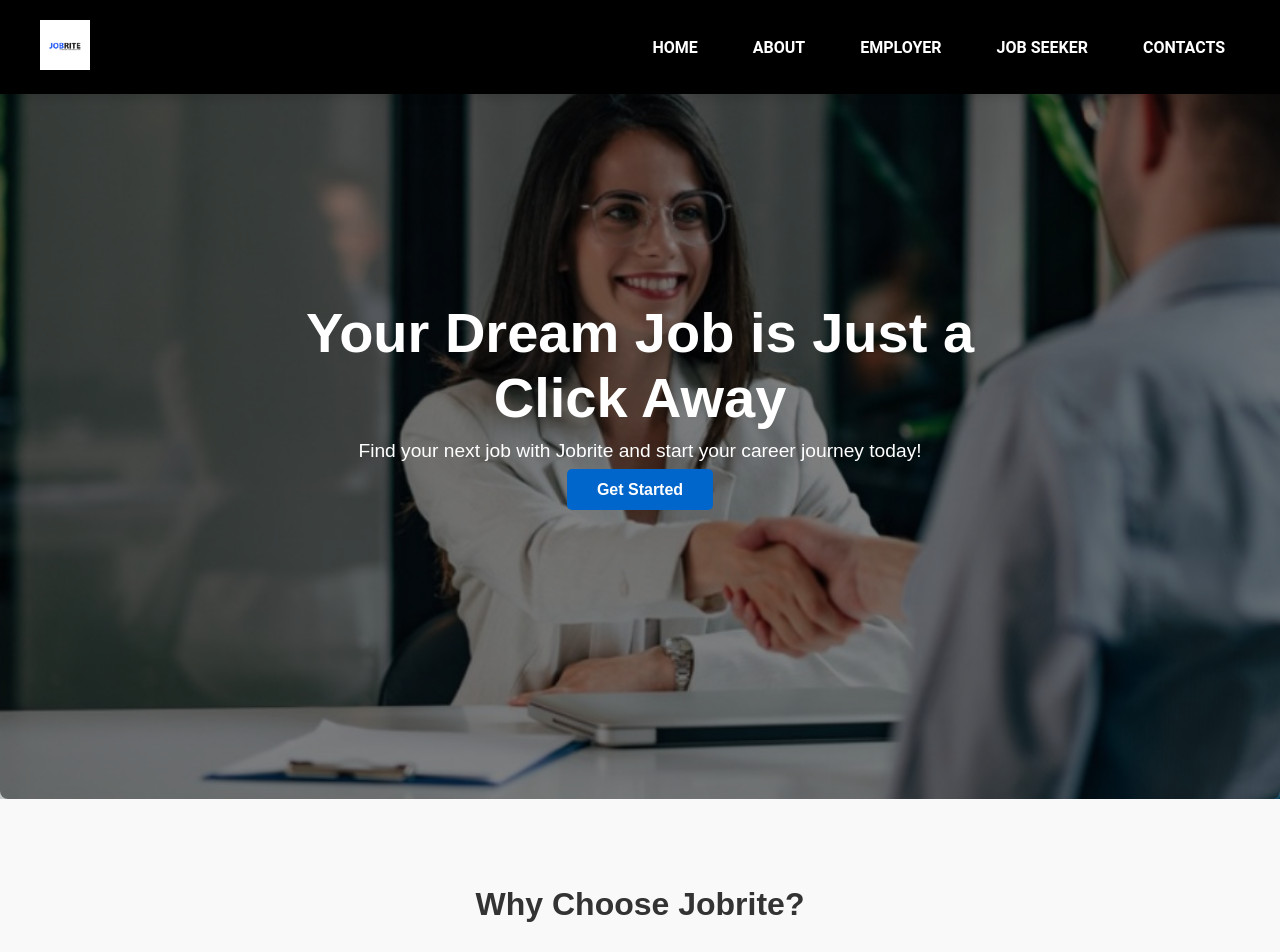
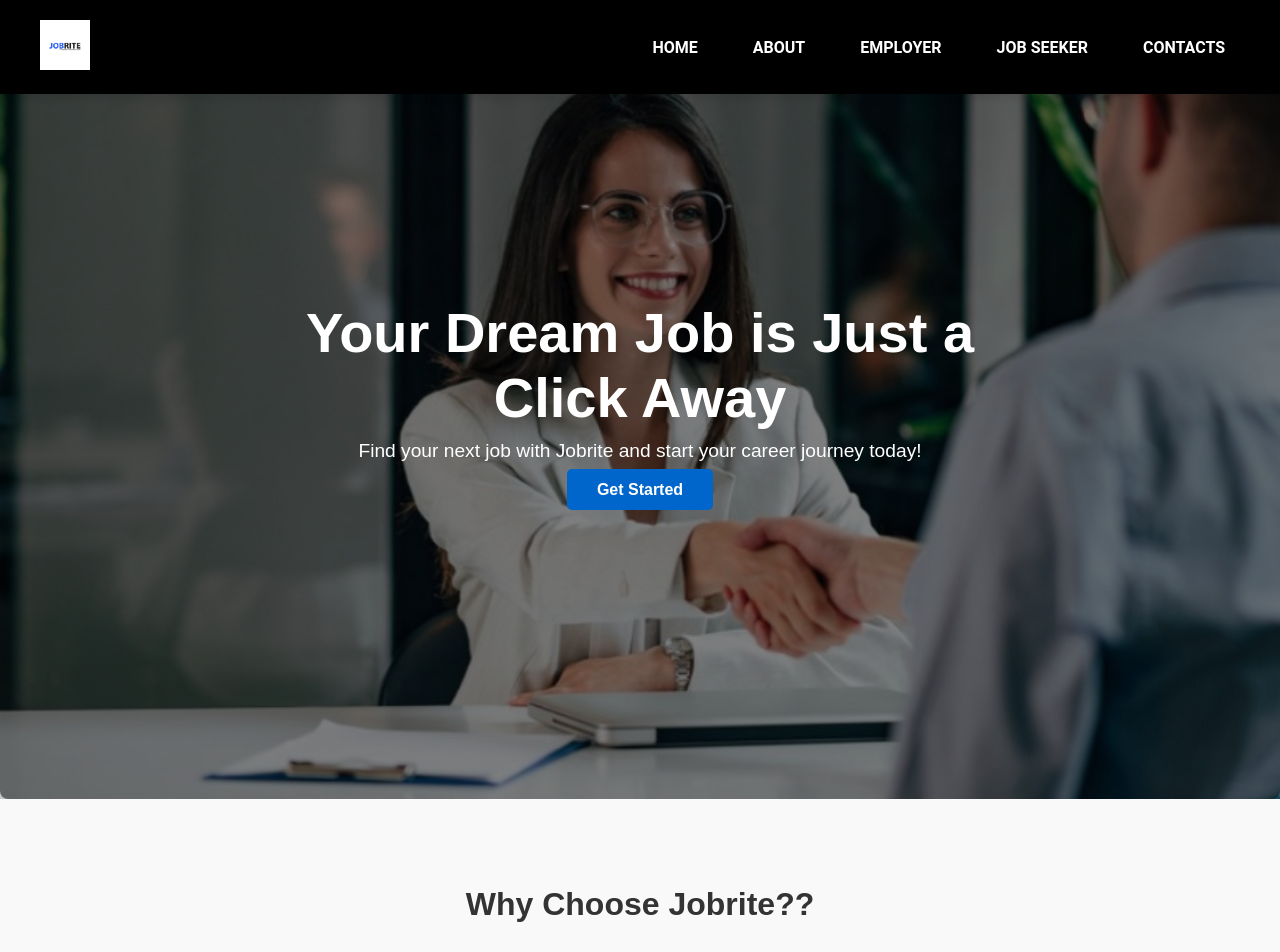
Before and after one commit to TehillahAddy/JOBRITE, a React (Create React App) app: page / in a window 1280 px wide. Shown: the top 952 px of the page. Built offline with nearby package versions, Linux system fonts and the light colour scheme.

Commit message:
made change

```diff
--- a/src/components/LandingPage.js
+++ b/src/components/LandingPage.js
@@ -53,7 +53,7 @@
 
       {/* Features Section */}
       <section className="features-section">
-        <h2 className="features-title">Why Choose Jobrite?</h2>
+        <h2 className="features-title">Why Choose Jobrite??</h2>
         <div className="features-grid">
           <div className="feature">
             <img src={surveyImage1} alt="Easy Job Application" />
```
